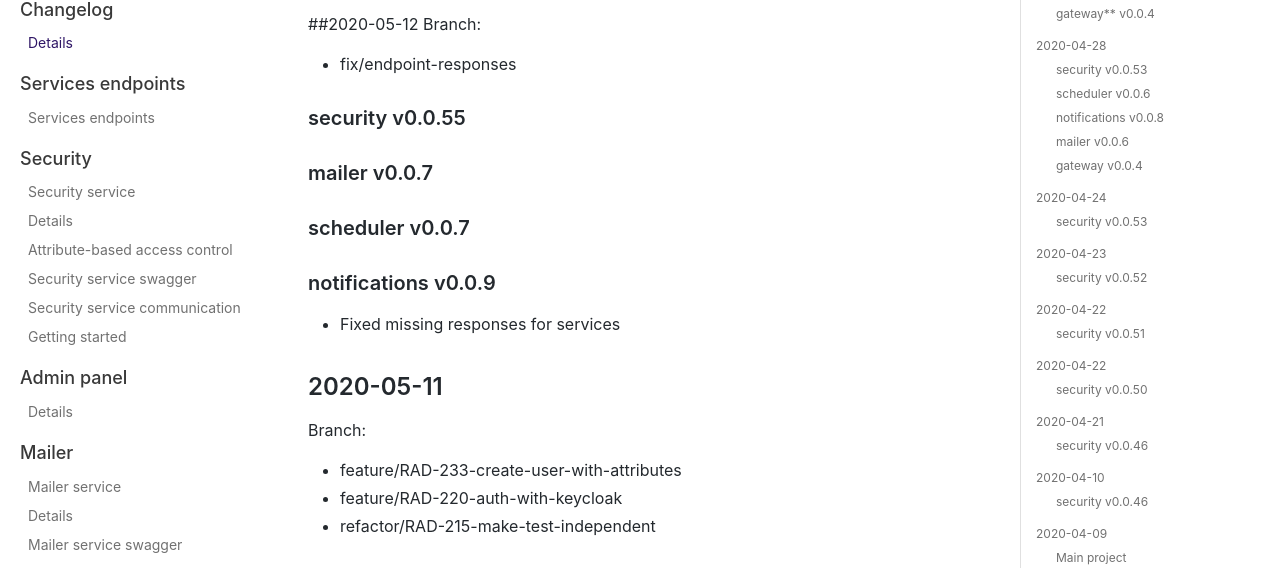
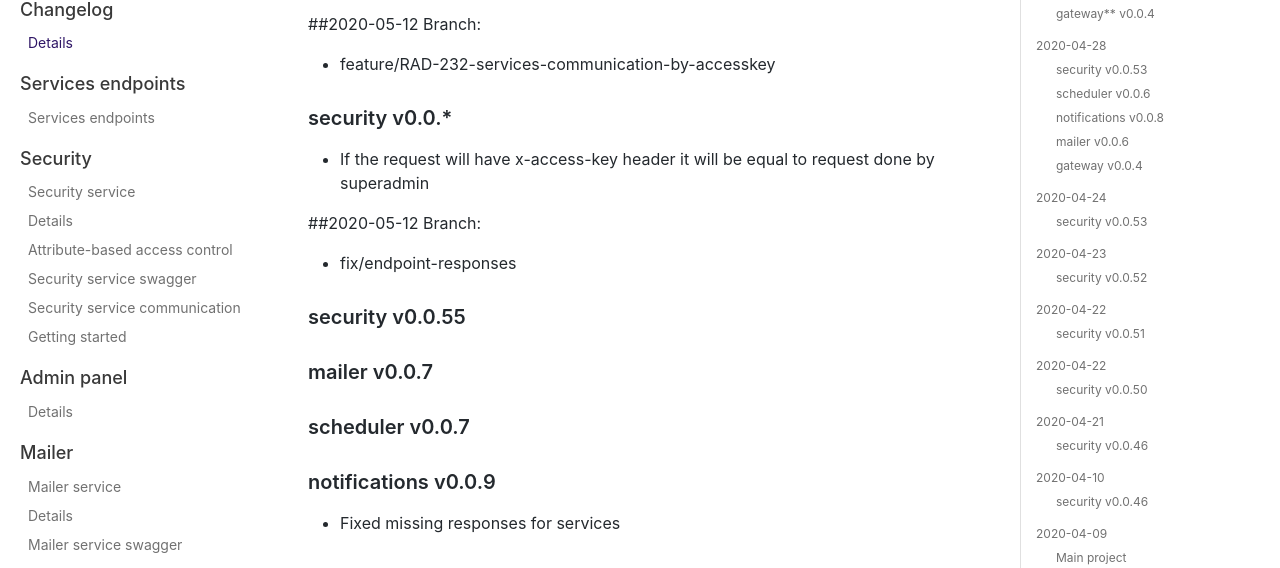
Before and after one commit to TheSoftwareHouse/rad-modules-docs, a plain HTML site: page docs/changelog.html in a window 1280 px wide. Shown: the part 174-742 px from the top of the page. Drawn offline with nearby package versions, Linux system fonts and the light colour scheme.

Commit message:
Deploy website
Deploy website version based on fbc7a66665a8ab272e9de26354b886e26676a1fb

```diff
--- a/docs/changelog.html
+++ b/docs/changelog.html
@@ -55,6 +55,15 @@
               }
             });
         </script></nav></div><div class="container mainContainer docsContainer"><div class="wrapper"><div class="post"><header class="postHeader"><h1 id="__docusaurus" class="postHeaderTitle">Details</h1></header><article><div><span><p>All notable changes to this project will be documented in this file.</p>
+<p>##2020-05-12
+Branch:</p>
+<ul>
+<li>feature/RAD-232-services-communication-by-accesskey</li>
+</ul>
+<h3><a class="anchor" aria-hidden="true" id="security-v00"></a><a href="#security-v00" aria-hidden="true" class="hash-link"><svg class="hash-link-icon" aria-hidden="true" height="16" version="1.1" viewBox="0 0 16 16" width="16"><path fill-rule="evenodd" d="M4 9h1v1H4c-1.5 0-3-1.69-3-3.5S2.55 3 4 3h4c1.45 0 3 1.69 3 3.5 0 1.41-.91 2.72-2 3.25V8.59c.58-.45 1-1.27 1-2.09C10 5.22 8.98 4 8 4H4c-.98 0-2 1.22-2 2.5S3 9 4 9zm9-3h-1v1h1c1 0 2 1.22 2 2.5S13.98 12 13 12H9c-.98 0-2-1.22-2-2.5 0-.83.42-1.64 1-2.09V6.25c-1.09.53-2 1.84-2 3.25C6 11.31 7.55 13 9 13h4c1.45 0 3-1.69 3-3.5S14.5 6 13 6z"></path></svg></a>security v0.0.*</h3>
+<ul>
+<li>If the request will have x-access-key header it will be equal to request done by superadmin</li>
+</ul>
 <p>##2020-05-12
 Branch:</p>
 <ul>
```
Also changed, not shown: docs/changelog/index.html (+9 -0 lines).
